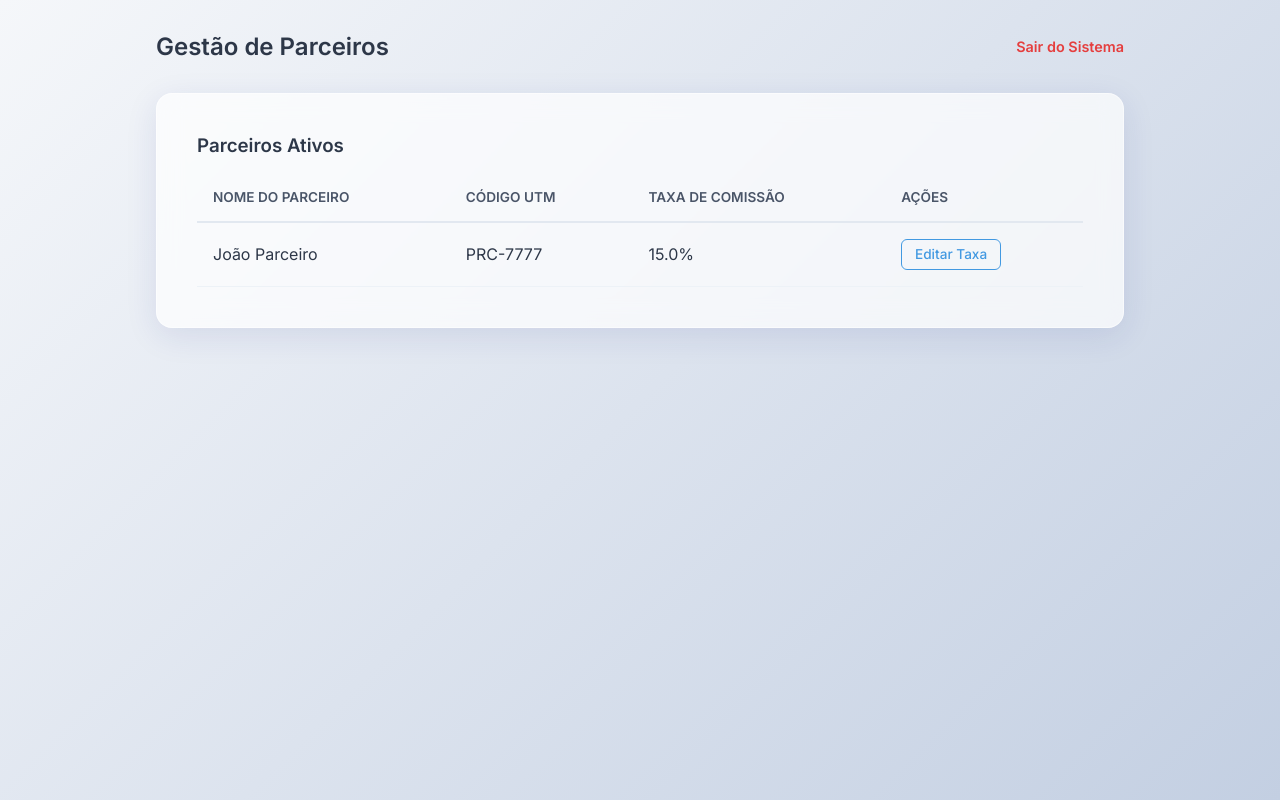
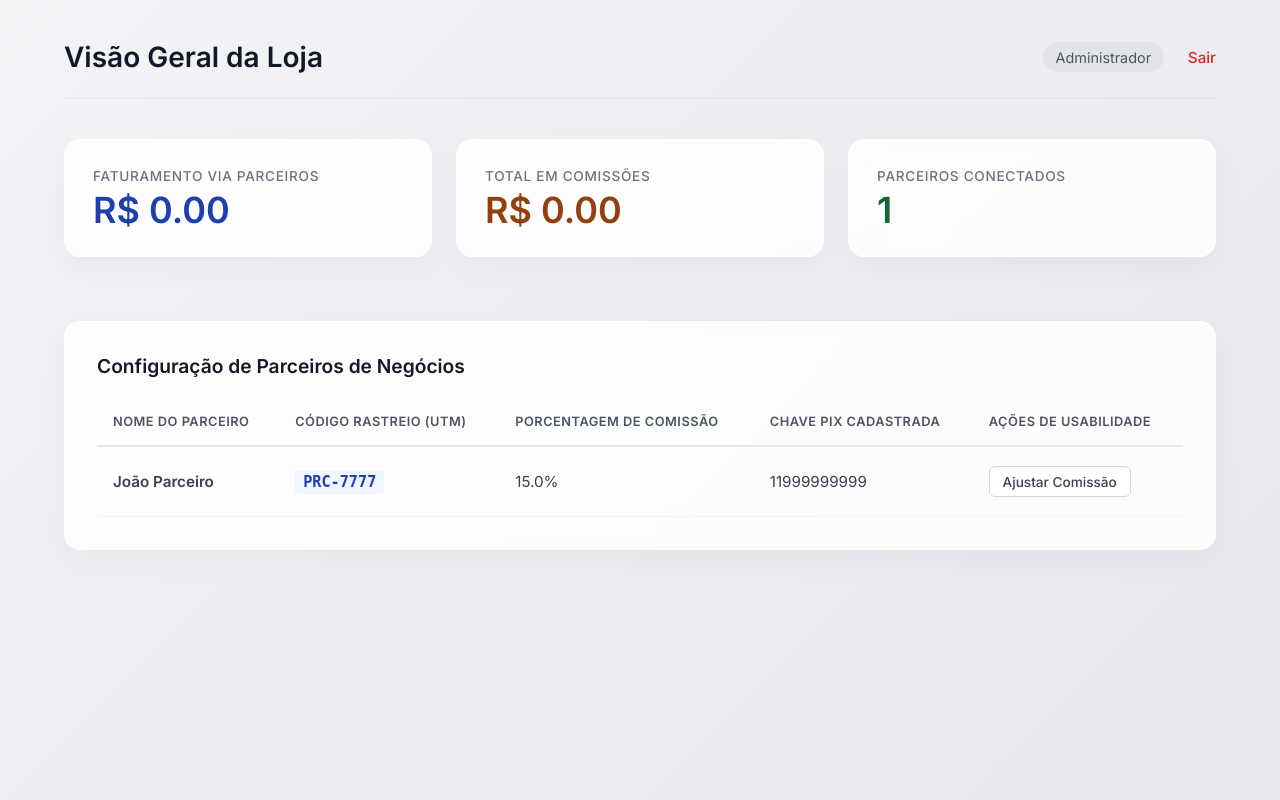
Before and after one commit to AppMotoristaPro/afiliadoliliam, a Flask app: page /admin/dashboard in a window 1280 px wide. Run offline with Flask 3, Linux system fonts and the light colour scheme; a user stored in the database is signed in.

Commit message:
Design: Atualização das interfaces inspirada na plataforma Parceirando

```diff
--- a/app/admin/routes.py
+++ b/app/admin/routes.py
@@ -1,13 +1,11 @@
 from flask import Blueprint, render_template, request, redirect, url_for, flash
 from flask_login import login_user, logout_user, login_required, current_user
 from ..models import Usuario, ParceiroConfig, Venda
-from ..extensions import db
 
 admin_bp = Blueprint('admin', __name__)
 
 @admin_bp.route('/login', methods=['GET', 'POST'])
 def login():
-    # Se já estiver logado, redireciona para o painel correto
     if current_user.is_authenticated:
         if current_user.role == 'admin':
             return redirect(url_for('admin.dashboard'))
@@ -18,7 +16,6 @@ def login():
         senha = request.form.get('senha')
         user = Usuario.query.filter_by(email=email).first()
 
-        # Verifica se o usuário existe e se a senha criptografada bate
         if user and user.check_senha(senha):
             login_user(user)
             if user.role == 'admin':
@@ -39,10 +36,19 @@ def logout():
 @admin_bp.route('/dashboard')
 @login_required
 def dashboard():
-    # Proteção de rota: expulsa quem não é admin
     if current_user.role != 'admin':
         return redirect(url_for('parceiros.dashboard'))
 
     parceiros = ParceiroConfig.query.all()
-    # Aqui vamos passar os dados para construir a tabela limpa no front-end
-    return render_template('admin/dashboard.html', parceiros=parceiros)
+    vendas_totais = Venda.query.all()
+
+    # Métricas consolidadas para o topo da visão da loja
+    faturamento_total_parceiros = sum(v.valor_total for v in vendas_totais)
+    comissoes_totais_geradas = sum(v.valor_comissao for v in vendas_totais)
+    total_parceiros = len(parceiros)
+
+    return render_template('admin/dashboard.html',
+                           parceiros=parceiros,
+                           faturamento_total=faturamento_total_parceiros,
+                           comissoes_totais=comissoes_totais_geradas,
+                           total_parceiros=total_parceiros)
--- a/app/static/css/style.css
+++ b/app/static/css/style.css
@@ -1,4 +1,4 @@
-/* Reset e tipografia base */
+/* Reset e Tipografia Base */
 * {
     margin: 0;
     padding: 0;
@@ -7,54 +7,148 @@
 }
 
 body {
-    /* Um fundo com um gradiente suave para destacar o efeito do vidro */
-    background: linear-gradient(135deg, #f5f7fa 0%, #c3cfe2 100%);
+    background: linear-gradient(135deg, #f3f4f6 0%, #e5e7eb 100%);
     min-height: 100vh;
-    color: #2d3748;
+    color: #1f2937;
+    padding: 0;
 }
 
-/* Efeito Glassmorphism profissional */
-.glass-card {
-    background: rgba(255, 255, 255, 0.7);
-    backdrop-filter: blur(12px);
-    -webkit-backdrop-filter: blur(12px);
-    border: 1px solid rgba(255, 255, 255, 0.5);
-    border-radius: 16px;
-    box-shadow: 0 8px 32px rgba(31, 38, 135, 0.1);
-    padding: 2.5rem;
-}
-
-/* Layout do Login */
-.login-wrapper {
-    display: flex;
-    justify-content: center;
-    align-items: center;
+/* Container Principal Avançado */
+.main-container {
+    width: 100%;
     min-height: 100vh;
 }
 
-.login-card {
-    width: 100%;
-    max-width: 400px;
-    text-align: center;
+.dashboard-wrapper {
+    max-width: 1200px;
+    margin: 0 auto;
+    padding: 2.5rem 1.5rem;
 }
 
-.form-title {
-    font-weight: 600;
-    font-size: 1.5rem;
-    margin-bottom: 0.5rem;
-    color: #1a202c;
-}
-
-.form-subtitle {
-    font-size: 0.9rem;
-    color: #4a5568;
+/* Efeito de Vidro (Glassmorphism) Estilizado */
+.glass-card {
+    background: rgba(255, 255, 255, 0.85);
+    backdrop-filter: blur(16px);
+    -webkit-backdrop-filter: blur(16px);
+    border: 1px solid rgba(255, 255, 255, 0.6);
+    border-radius: 16px;
+    box-shadow: 0 10px 30px rgba(31, 38, 135, 0.04);
+    padding: 2rem;
     margin-bottom: 2rem;
 }
 
-/* Formulários limpos */
+/* Cabeçalho Profissional */
+.dashboard-header {
+    display: flex;
+    justify-content: space-between;
+    align-items: center;
+    margin-bottom: 2.5rem;
+    border-bottom: 1px solid rgba(0, 0, 0, 0.05);
+    padding-bottom: 1.5rem;
+}
+
+.dashboard-header h2 {
+    font-size: 1.75rem;
+    font-weight: 600;
+    color: #111827;
+}
+
+.user-info-meta {
+    display: flex;
+    align-items: center;
+    gap: 1.5rem;
+}
+
+.user-email-tag {
+    font-size: 0.9rem;
+    color: #4b5563;
+    background: rgba(0, 0, 0, 0.04);
+    padding: 0.4rem 0.8rem;
+    border-radius: 99px;
+}
+
+.btn-logout {
+    color: #dc2626;
+    text-decoration: none;
+    font-weight: 500;
+    font-size: 0.95rem;
+    transition: color 0.2s;
+}
+
+.btn-logout:hover {
+    color: #991b1b;
+}
+
+/* Grid de Métricas Limpas */
+.stats-grid {
+    display: grid;
+    grid-template-columns: repeat(auto-fit, minmax(240px, 1fr));
+    gap: 1.5rem;
+    margin-bottom: 2rem;
+}
+
+.stat-card {
+    padding: 1.75rem;
+    display: flex;
+    flex-direction: column;
+    justify-content: center;
+}
+
+.stat-label {
+    font-size: 0.85rem;
+    color: #6b7280;
+    text-transform: uppercase;
+    letter-spacing: 0.7px;
+    font-weight: 500;
+    margin-bottom: 0.5rem;
+}
+
+.stat-value {
+    font-size: 2.25rem;
+    font-weight: 700;
+    line-height: 1;
+}
+
+.text-blue { color: #1e40af; }
+.text-green { color: #166534; }
+.text-amber { color: #92400e; }
+
+/* Bloco de Links Copiáveis */
+.link-section-title {
+    font-size: 1.1rem;
+    font-weight: 600;
+    margin-bottom: 1rem;
+    color: #374151;
+}
+
+.link-box {
+    display: flex;
+    gap: 1rem;
+    background: #f9fafb;
+    padding: 0.5rem;
+    border-radius: 12px;
+    border: 1px solid #e5e7eb;
+}
+
+.link-input {
+    flex-grow: 1;
+    background: transparent !important;
+    border: none !important;
+    box-shadow: none !important;
+    font-family: monospace;
+    font-size: 0.95rem;
+    color: #1e3a8a;
+    font-weight: 500;
+    padding-left: 0.5rem;
+}
+
+/* Formulários e Inputs Modernos */
+.clean-form {
+    text-align: left;
+}
+
 .form-group {
     margin-bottom: 1.5rem;
-    text-align: left;
 }
 
 .form-group label {
@@ -62,191 +156,142 @@ body {
     font-size: 0.85rem;
     font-weight: 500;
     margin-bottom: 0.5rem;
-    color: #4a5568;
+    color: #4b5563;
 }
 
 .clean-input {
     width: 100%;
     padding: 0.75rem 1rem;
     border-radius: 8px;
-    border: 1px solid #e2e8f0;
-    background: rgba(255, 255, 255, 0.9);
+    border: 1px solid #d1d5db;
+    background: #ffffff;
     font-size: 1rem;
     transition: all 0.2s;
 }
 
 .clean-input:focus {
     outline: none;
-    border-color: #4299e1;
-    box-shadow: 0 0 0 3px rgba(66, 153, 225, 0.15);
+    border-color: #2563eb;
+    box-shadow: 0 0 0 3px rgba(37, 99, 235, 0.15);
 }
 
-/* Botão sem firulas */
+/* Botões sem firulas (Flat Design) */
 .btn-primary {
-    width: 100%;
-    padding: 0.85rem;
+    padding: 0.75rem 1.5rem;
     border: none;
     border-radius: 8px;
-    background-color: #2b6cb0;
+    background-color: #1e3a8a;
     color: white;
     font-weight: 600;
-    font-size: 1rem;
+    font-size: 0.95rem;
     cursor: pointer;
     transition: background-color 0.2s;
-    margin-top: 1rem;
 }
 
 .btn-primary:hover {
-    background-color: #2c5282;
+    background-color: #172554;
 }
 
-/* Alertas na tela */
-.flash-messages {
-    position: fixed;
-    top: 20px;
-    right: 20px;
-    z-index: 1000;
+.btn-action-table {
+    padding: 0.4rem 0.8rem;
+    border-radius: 6px;
+    font-size: 0.85rem;
+    font-weight: 500;
+    cursor: pointer;
+    border: 1px solid #d1d5db;
+    background: white;
+    color: #374151;
+    transition: all 0.2s;
 }
 
-.alert-box {
-    background: #fed7d7;
-    color: #c53030;
-    padding: 1rem 1.5rem;
-    border-radius: 8px;
-    margin-bottom: 10px;
-    font-weight: 500;
-    font-size: 0.9rem;
-    box-shadow: 0 4px 6px rgba(0,0,0,0.05);
+.btn-action-table:hover {
+    background: #f3f4f6;
+    border-color: #9ca3af;
 }
 
-/* Layout dos Dashboards */
-.dashboard-wrapper {
-    max-width: 1000px;
-    margin: 0 auto;
-    padding: 2rem 1rem;
+/* Tabelas Ultra-Limpas e Elegantes */
+.section-card-title {
+    font-size: 1.2rem;
+    font-weight: 600;
+    color: #111827;
+    margin-bottom: 1.25rem;
 }
 
-.dashboard-header {
-    display: flex;
-    justify-content: space-between;
-    align-items: center;
-    margin-bottom: 2rem;
-}
-
-.dashboard-header h2 {
-    color: #2d3748;
-}
-
-.mt-4 { margin-top: 2rem; }
-
-/* Grid de Estatísticas */
-.stats-grid {
-    display: grid;
-    grid-template-columns: repeat(auto-fit, minmax(250px, 1fr));
-    gap: 1.5rem;
-}
-
-.stat-card {
-    padding: 1.5rem;
-    text-align: center;
-}
-
-.stat-label {
-    font-size: 0.9rem;
-    color: #4a5568;
-    text-transform: uppercase;
-    letter-spacing: 0.5px;
-}
-
-.stat-value {
-    font-size: 2rem;
-    margin-top: 0.5rem;
-}
-
-.text-green { color: #2f855a; }
-.text-gray { color: #718096; }
-
-/* Botões extras e Badges */
-.btn-logout {
-    color: #e53e3e;
-    text-decoration: none;
-    font-weight: 600;
-    font-size: 0.9rem;
-}
-
-.btn-secondary {
-    background: transparent;
-    border: 1px solid #4299e1;
-    color: #4299e1;
-    padding: 0.4rem 0.8rem;
-    border-radius: 6px;
-    cursor: pointer;
-    font-size: 0.85rem;
-    font-weight: 500;
-}
-
-.btn-secondary:hover {
-    background: #ebf8ff;
-}
-
-.badge {
-    padding: 0.3rem 0.6rem;
-    border-radius: 99px;
-    font-size: 0.75rem;
-    font-weight: 600;
-}
-
-.badge.pago { background: #c6f6d5; color: #22543d; }
-.badge.pendente { background: #e2e8f0; color: #4a5568; }
-
-/* Tabelas limpas */
 .table-responsive {
     overflow-x: auto;
+    width: 100%;
 }
 
 .clean-table {
     width: 100%;
     border-collapse: collapse;
-    margin-top: 1rem;
     text-align: left;
 }
 
 .clean-table th {
     padding: 1rem;
-    border-bottom: 2px solid #e2e8f0;
-    color: #4a5568;
-    font-size: 0.85rem;
+    border-bottom: 2px solid #e5e7eb;
+    color: #4b5563;
+    font-size: 0.8rem;
     text-transform: uppercase;
+    letter-spacing: 0.5px;
+    font-weight: 600;
 }
 
 .clean-table td {
-    padding: 1rem;
-    border-bottom: 1px solid #edf2f7;
-    color: #2d3748;
+    padding: 1.2rem 1rem;
+    border-bottom: 1px solid #f3f4f6;
+    font-size: 0.95rem;
+    color: #374151;
 }
 
-.empty-state {
-    color: #a0aec0;
-    font-style: italic;
-    padding: 2rem !important;
+.clean-table tbody tr:hover {
+    background-color: rgba(0, 0, 0, 0.01);
 }
 
-/* Área do Link */
-.link-box {
-    display: flex;
-    gap: 1rem;
-    margin-top: 1rem;
+code {
+    background: #eff6ff;
+    color: #1e40af;
+    padding: 0.2rem 0.5rem;
+    border-radius: 4px;
+    font-family: monospace;
+    font-weight: 600;
 }
 
-.link-input {
-    flex-grow: 1;
-    background: #f7fafc;
-    color: #2d3748;
+/* Alertas e Badges de Status Visuais */
+.badge {
+    padding: 0.25rem 0.75rem;
+    border-radius: 99px;
+    font-size: 0.8rem;
     font-weight: 500;
+    display: inline-block;
 }
 
-.copy-btn {
-    margin-top: 0;
-    width: auto;
-    padding: 0 1.5rem;
+.badge.pago { background: #dcfce7; color: #166534; }
+.badge.pendente { background: #fef3c7; color: #92400e; }
+
+.empty-state {
+    color: #9ca3af;
+    text-align: center;
+    font-style: italic;
+    padding: 3rem !important;
 }
+
+/* Responsividade de Tela */
+@media (max-width: 768px) {
+    .dashboard-header {
+        flex-direction: column;
+        align-items: flex-start;
+        gap: 1rem;
+    }
+    .user-info-meta {
+        width: 100%;
+        justify-content: space-between;
+    }
+    .link-box {
+        flex-direction: column;
+    }
+    .copy-btn {
+        width: 100%;
+    }
+}
--- a/app/templates/admin/dashboard.html
+++ b/app/templates/admin/dashboard.html
@@ -1,39 +1,63 @@
 {% extends "base.html" %}
 
-{% block title %}Painel Administrativo | Gestão de Parceiros{% endblock %}
+{% block title %}Painel Administrativo | Parceirando Style{% endblock %}
 
 {% block content %}
 <div class="dashboard-wrapper">
     <header class="dashboard-header">
-        <h2>Gestão de Parceiros</h2>
-        <a href="{{ url_for('admin.logout') }}" class="btn-logout">Sair do Sistema</a>
+        <div>
+            <h2>Visão Geral da Loja</h2>
+        </div>
+        <div class="user-info-meta">
+            <span class="user-email-tag">Administrador</span>
+            <a href="{{ url_for('admin.logout') }}" class="btn-logout">Sair</a>
+        </div>
     </header>
 
-    <div class="glass-card full-width mt-4">
-        <h3>Parceiros Ativos</h3>
+    <!-- Cards de Desempenho Global da Loja -->
+    <div class="stats-grid">
+        <div class="glass-card stat-card">
+            <span class="stat-label">Faturamento via Parceiros</span>
+            <h3 class="stat-value text-blue">R$ {{ "%.2f"|format(faturamento_total) }}</h3>
+        </div>
+        <div class="glass-card stat-card">
+            <span class="stat-label">Total em Comissões</span>
+            <h3 class="stat-value text-amber">R$ {{ "%.2f"|format(comissoes_totais) }}</h3>
+        </div>
+        <div class="glass-card stat-card">
+            <span class="stat-label">Parceiros Conectados</span>
+            <h3 class="stat-value text-green">{{ total_parceiros }}</h3>
+        </div>
+    </div>
+
+    <!-- Tabela Gerencial -->
+    <div class="glass-card full-width">
+        <h3 class="section-card-title">Configuração de Parceiros de Negócios</h3>
         <div class="table-responsive">
             <table class="clean-table">
                 <thead>
                     <tr>
                         <th>Nome do Parceiro</th>
-                        <th>Código UTM</th>
-                        <th>Taxa de Comissão</th>
-                        <th>Ações</th>
+                        <th>Código Rastreio (UTM)</th>
+                        <th>Porcentagem de Comissão</th>
+                        <th>Chave PIX cadastrada</th>
+                        <th>Ações de Usabilidade</th>
                     </tr>
                 </thead>
                 <tbody>
                     {% for parceiro in parceiros %}
                     <tr>
-                        <td>{{ parceiro.nome }}</td>
+                        <td><strong>{{ parceiro.nome }}</strong></td>
                         <td><code>{{ parceiro.codigo_utm }}</code></td>
                         <td>{{ parceiro.taxa_comissao }}%</td>
+                        <td>{{ parceiro.chave_pix if parceiro.chave_pix else 'Não informada' }}</td>
                         <td>
-                            <button class="btn-secondary">Editar Taxa</button>
+                            <button class="btn-action-table" onclick="alert('Funcionalidade visual: Modal de ajuste de taxa abrirá aqui.')">Ajustar Comissão</button>
                         </td>
                     </tr>
                     {% else %}
                     <tr>
-                        <td colspan="4" class="text-center empty-state">Nenhum parceiro cadastrado ainda.</td>
+                        <td colspan="5" class="empty-state">Nenhum parceiro de negócio integrado até o momento.</td>
                     </tr>
                     {% endfor %}
                 </tbody>
```
Also changed, not shown: app/templates/parceiros/dashboard.html (+34 -26 lines).
